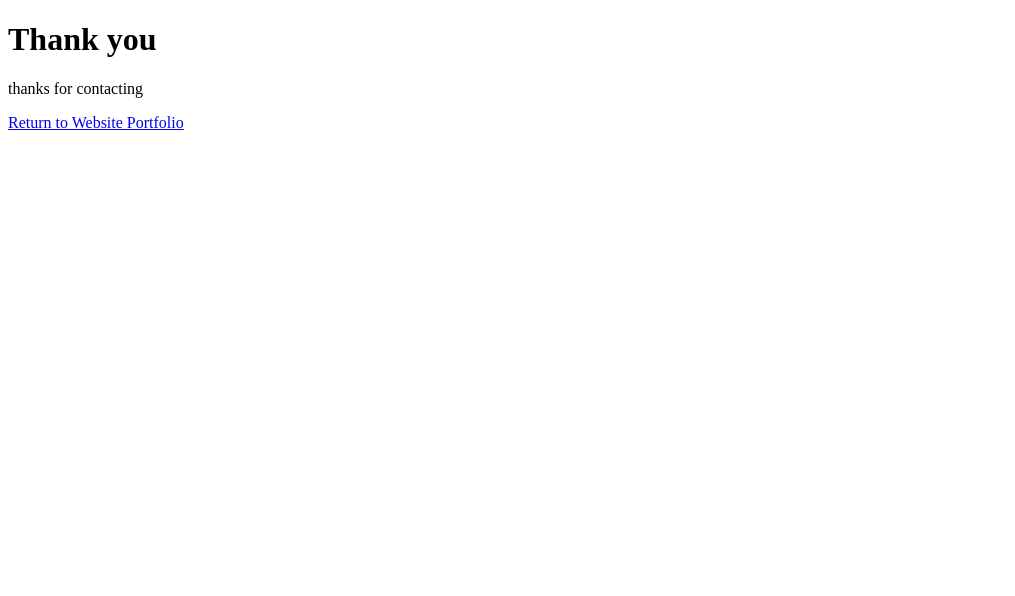
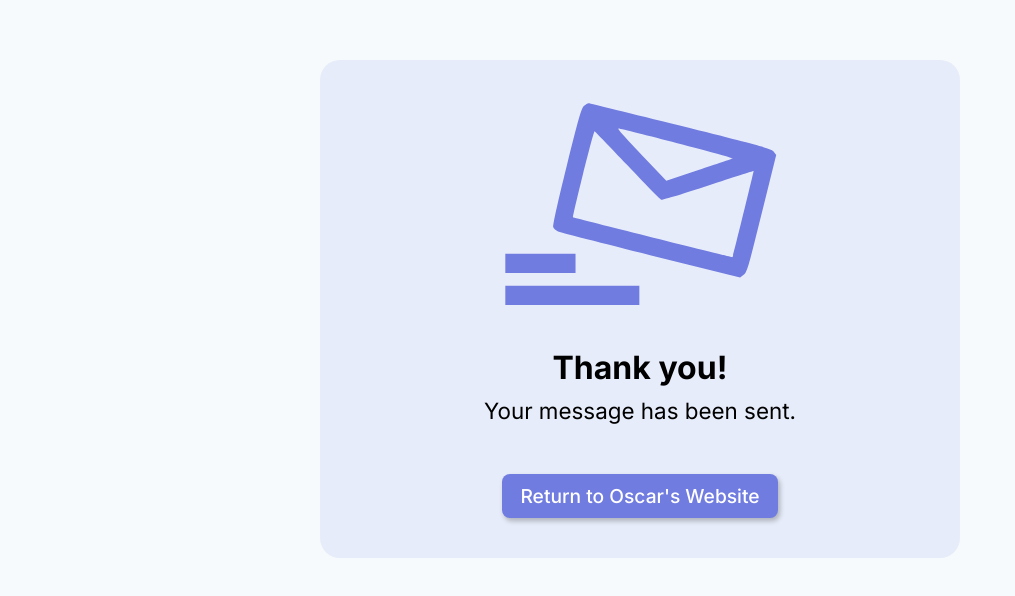
Before and after one commit to rOscar4/Website-Portfolio, a plain HTML site: page thank-you-page/thank-you.html in a window 1280 px wide. Shown: the whole page, without its empty margins (0-1015 px from the left). Drawn offline with Linux system fonts and the light colour scheme.

Commit message:
thank-you code added

```diff
--- a/styles.css
+++ b/styles.css
@@ -1,7 +1,6 @@
 body {
     margin: 0 16px;
     background-color: hsl(210, 50%, 98%);
-    color: #FFFFFF;
     color: black;
     font-family: "Inter", sans-serif;
 }
--- a/thank-you-page/thank-you.css
+++ b/thank-you-page/thank-you.css
@@ -0,0 +1,58 @@
+body {
+  background-color: hsl(210, 50%, 98%);
+  font-family: "Inter", sans-serif;
+  margin: auto 20px;
+}
+
+button {
+  font-family: "Inter", sans-serif;
+  cursor: pointer;
+}
+
+#messageContainer {
+  display: flex;
+  flex-direction: column;
+  align-items: center;
+  background: hsl(222, 64%, 94%);
+  max-width: 600px;
+  border-radius: 20px;
+  margin: 60px auto 0 auto;
+  padding: 20px 20px 40px 20px;
+}
+
+#mailImg {
+  width: 100%;
+  max-width: 300px;
+  transform: scaleX(-1);
+}
+
+#thankYouText {
+  margin: 20px 0 10px 0;
+  text-align: center;
+}
+
+#subMessage {
+  font-size: 1.4rem;
+  margin: 0 0 30px 0;
+  text-align: center;
+}
+
+#returnButton {
+  background-color: hsl(234, 64%, 66%);
+  color: white;
+  box-shadow: 2px 3px 5px 0px hsl(0, 0%, 0%, 25%);
+  border: none;
+  border-radius: 8px;
+  font-size: 1.2rem;
+  font-weight: 500;
+  padding: 10px 18px;
+  margin: 20px 0 0 0;
+}
+
+#returnButton:hover {
+  background-color: hsl(234, 64%, 70%);
+}
+
+#returnButton:active {
+  background-color: hsl(234, 64%, 74%);
+}
--- a/thank-you-page/thank-you.html
+++ b/thank-you-page/thank-you.html
@@ -4,13 +4,19 @@
     <meta charset="UTF-8">
     <meta name="viewport" content="width=device-width, initial-scale=1.0">
     <meta name="description" content="Thank you for messaging.">
+    <link rel="stylesheet" href="thank-you.css">
+    <link rel="preconnect" href="https://fonts.googleapis.com">
+    <link rel="preconnect" href="https://fonts.gstatic.com" crossorigin>
+    <link href="https://fonts.googleapis.com/css2?family=Inter:wght@100..900&display=swap" rel="stylesheet">
+    <script src="thank-you.js" defer></script>
     <title>Thank You</title>
   </head>
   <body>
-    <div>
-      <h1>Thank you</h1>
-      <p>thanks for contacting</p>
-      <a href="index.html">Return to Website Portfolio</a>
+    <div id="messageContainer">
+      <img id="mailImg" src="images/mail Icon.svg">
+      <h1 id="thankYouText">Thank you!</h1>
+      <p id="subMessage">Your message has been sent.</p>
+      <button id="returnButton">Return to Oscar's Website</button>
     </div>
   </body>
 </html>
--- /dev/null
+++ b/thank-you-page/thank-you.js
@@ -0,0 +1,7 @@
+//clicking button returns to main website
+const returnButton = document.getElementById('returnButton');
+
+returnButton.addEventListener('click', () => {
+  console.log('hit')
+  window.location.href = '../index.html';
+});
```
Also changed, not shown: thank-you-page/images/mail Icon.svg (added).
